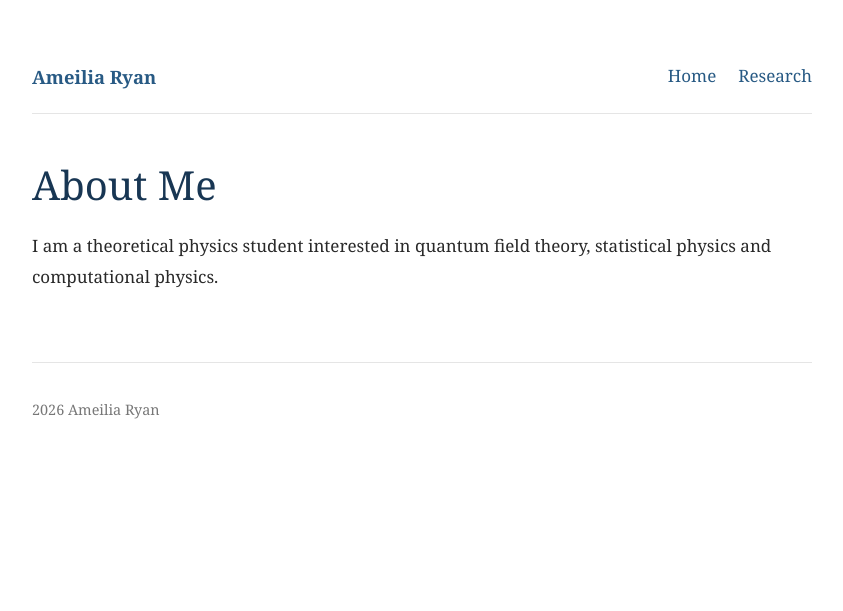
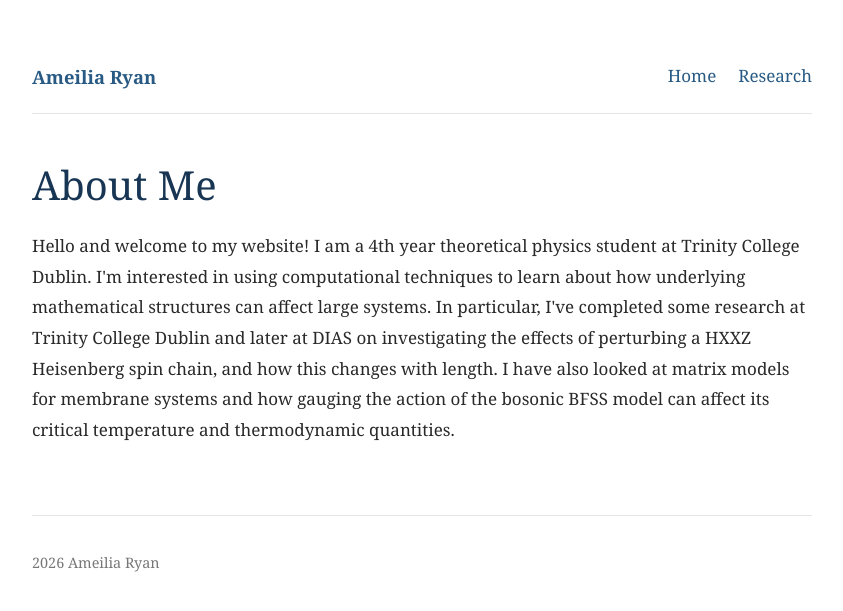
Before and after one commit to Ame-Ryan/Ame-Ryan.github.io, a Jekyll site: the page built from index.html, in a window 1280 px wide. Shown: the top 611 px of the page, without its empty margins (218-1061 px from the left). Built offline with Jekyll 4.4.1, drawn with Linux system fonts in a browser that asks for light colours.

Commit message:
Update index.html

```diff
--- a/index.html
+++ b/index.html
@@ -6,7 +6,8 @@ title: Home
 <h1>About Me</h1>
 
 <p>
-    I am a theoretical physics student interested in
-    quantum field theory, statistical physics and
-    computational physics.
+    Hello and welcome to my website! I am a 4th year theoretical physics student at Trinity College Dublin.
+    I'm interested in using computational techniques to learn about how underlying mathematical structures can affect large systems. In particular, I've completed some research at Trinity College Dublin and later at DIAS
+    on investigating the effects of perturbing a HXXZ Heisenberg spin chain, and how this changes with length. I have also looked at matrix models for membrane systems and how gauging the action of the bosonic BFSS model
+    can affect its critical temperature and thermodynamic quantities.
 </p>
```
